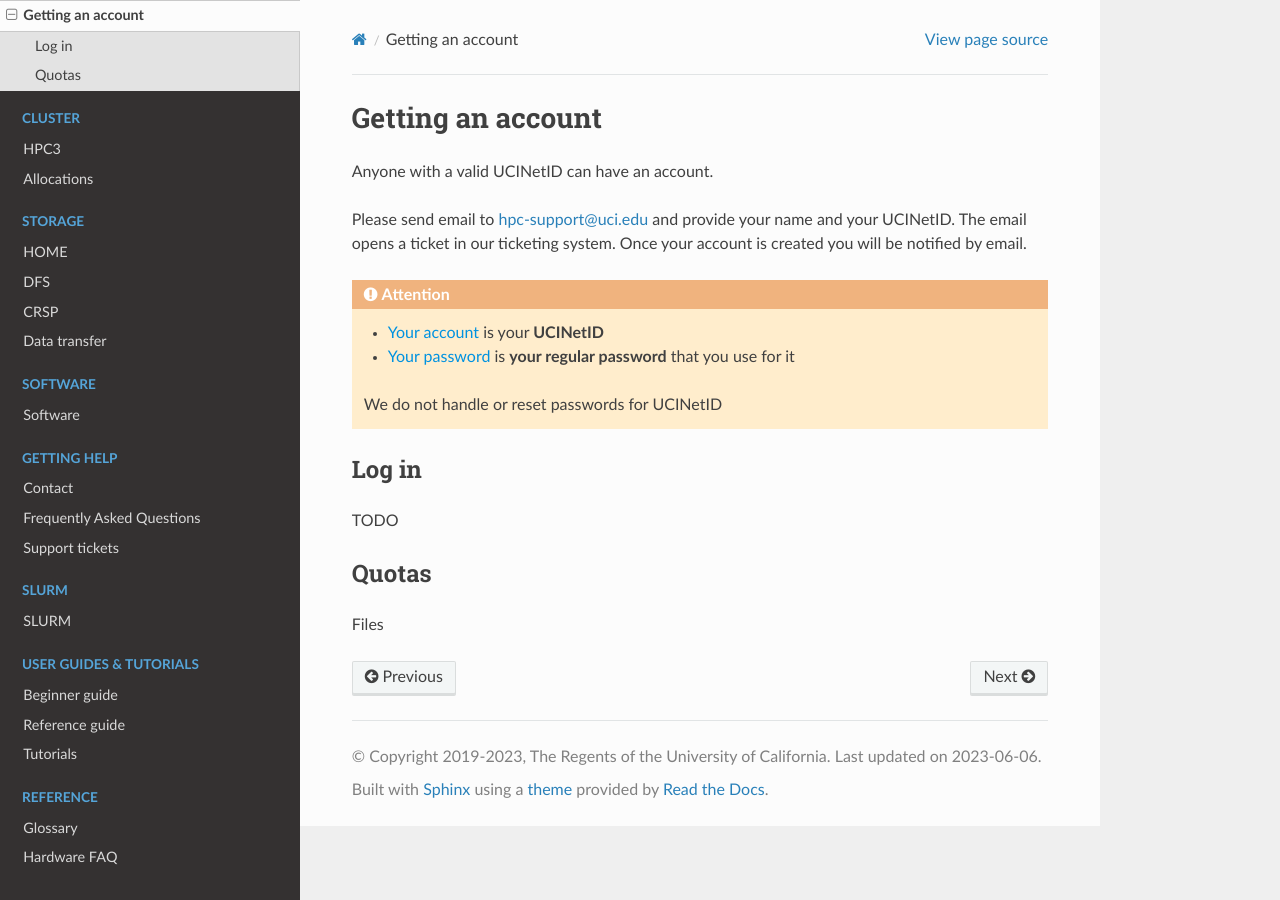
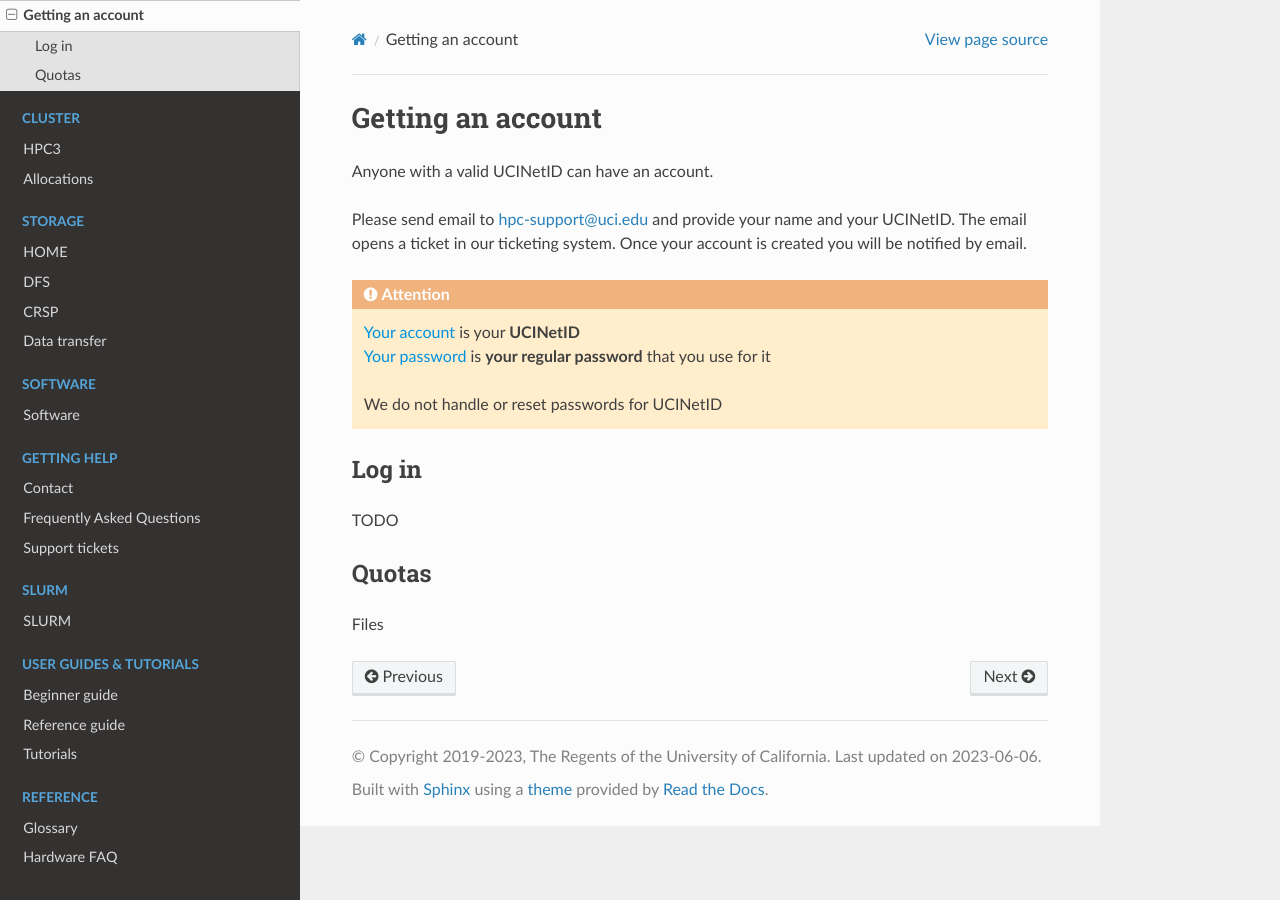
Before and after one commit to RCIC-UCI-Public/website-rcic, a Sphinx documentation site: the page built from docs/source/account/start.rst, in a window 1280 px wide. Built offline with Sphinx 7.4.7 and the Read the Docs theme 2.0.0, drawn with Linux system fonts in a browser that asks for light colours.

Commit message:
split lines

```diff
--- a/docs/source/account/start.rst
+++ b/docs/source/account/start.rst
@@ -10,8 +10,8 @@ The email opens a ticket in our ticketing system. Once your account is created y
 
 .. attention::
 
-   - :bluelight:`Your account` is your **UCINetID**
-   - :bluelight:`Your password` is **your regular password** that you use for it
+   | :bluelight:`Your account` is your **UCINetID**
+   | :bluelight:`Your password` is **your regular password** that you use for it
 
    We do not handle or reset passwords for UCINetID
 
```
